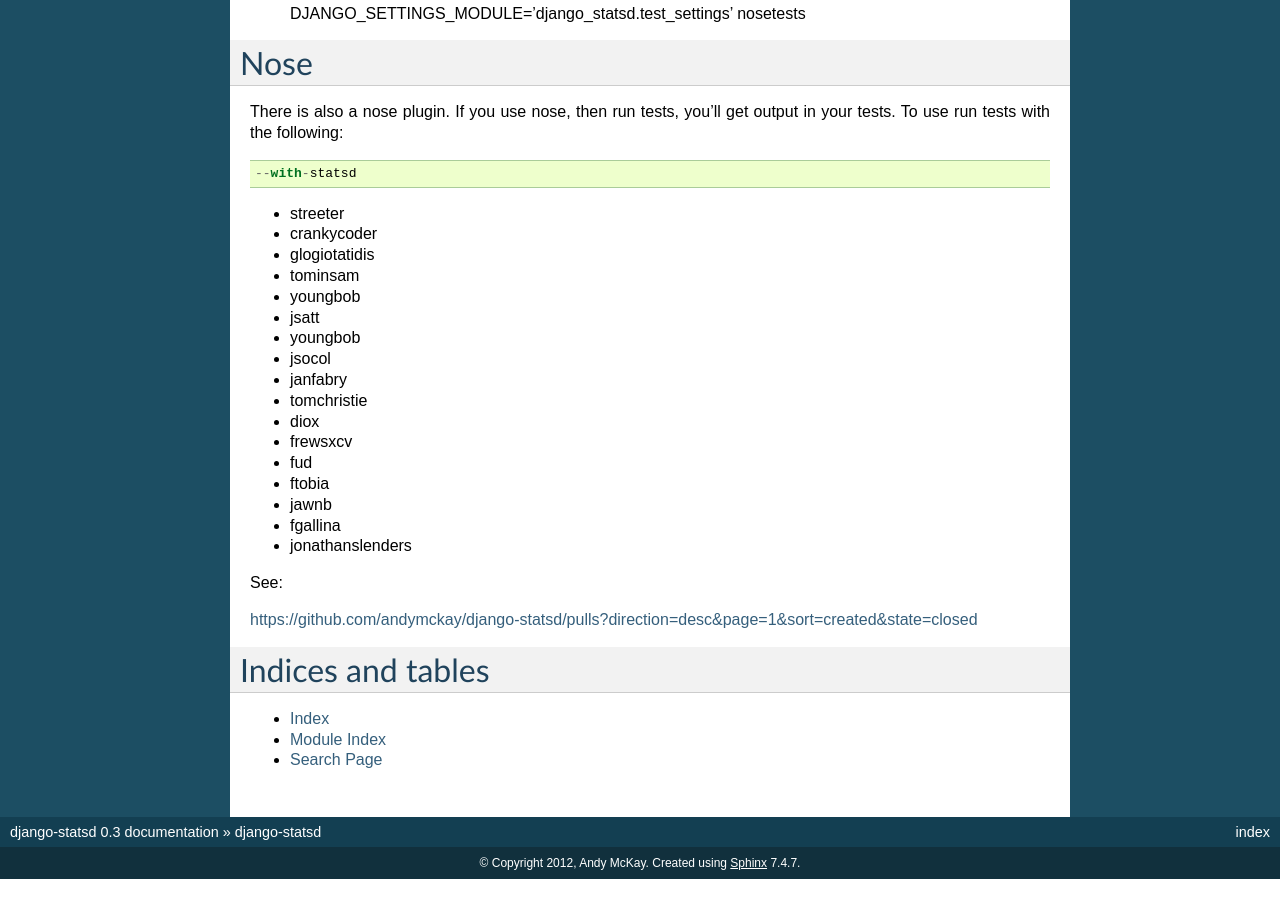
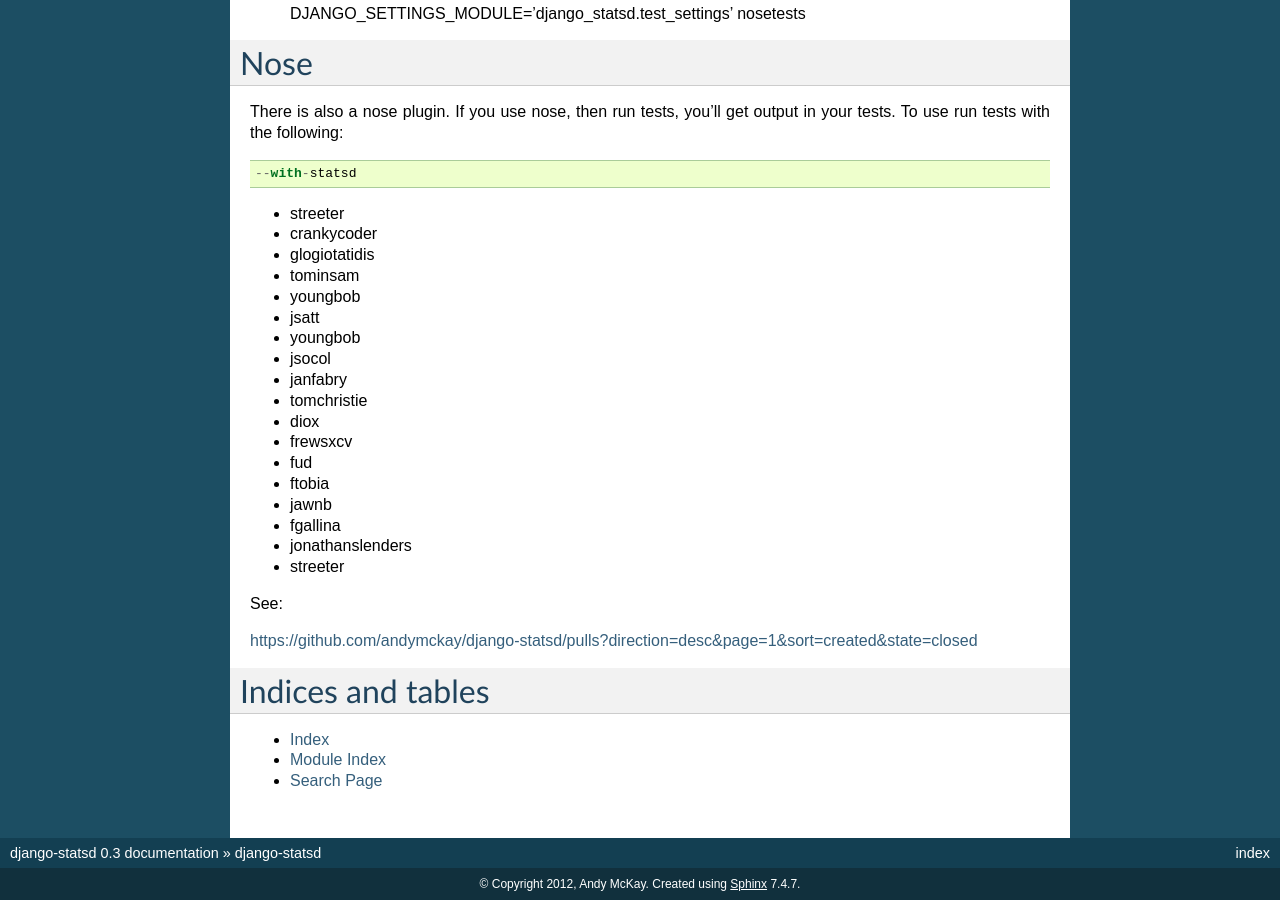
Before and after one commit to django-statsd/django-statsd, a Sphinx documentation site: the page built from docs/index.rst, in a window 1280 px wide and 900 px high, scrolled down 6231 px. Built offline with Sphinx 7.4.7, drawn with Linux system fonts in a browser that asks for light colours; before the commit the page ends 7110 px from its top, so only the background shows below that.

Commit message:
add in streeter

```diff
--- a/docs/index.rst
+++ b/docs/index.rst
@@ -373,6 +373,7 @@ Contributors
 * jawnb
 * fgallina
 * jonathanslenders
+* streeter
 
 See:
 
```
